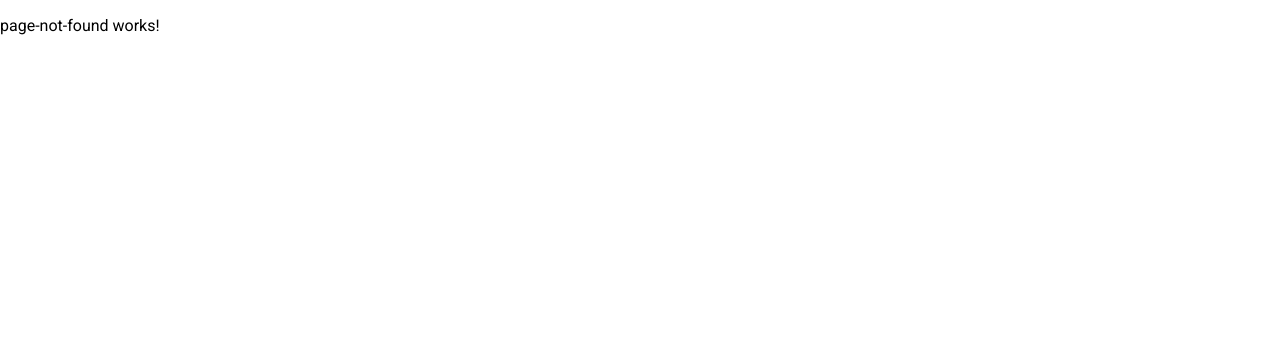
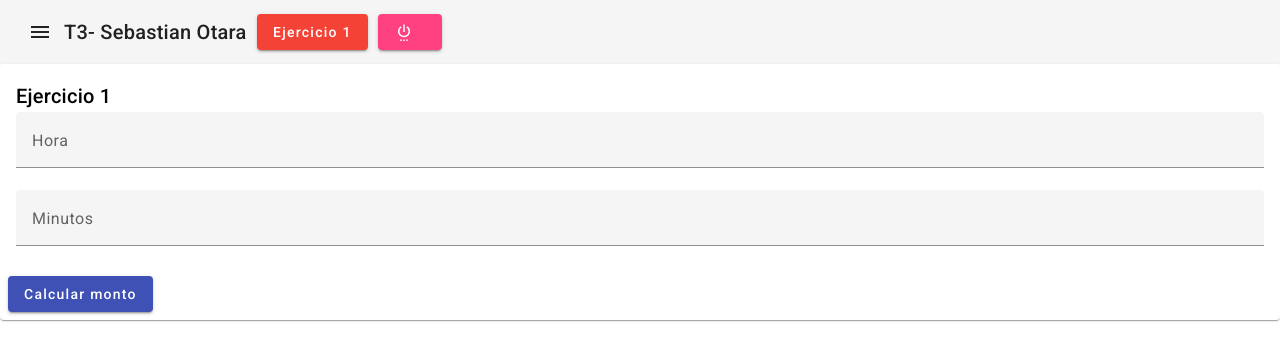
Before and after one commit to sebastianfabrizio/T3-OtaraDiazSebastianFabrizio-, an Angular app: page /dashboard/ejercicio1 in a window 1280 px wide. Shown: the top 360 px of the page. Built offline with nearby package versions, Linux system fonts and the light colour scheme; sample sign-in values are in the browser's storage.

Commit message:
Interfaz y ruteo del ejercicio 1

```diff
--- a/src/app/app.routes.ts
+++ b/src/app/app.routes.ts
@@ -3,13 +3,14 @@ import { LoginComponent } from './auth/login/login.component';
 import { DashboardComponent } from './dashboard/dashboard.component';
 import { authGuard } from './auth.guard';
 import { PageNotFoundComponent } from './page-not-found/page-not-found.component';
+import { Ejercicio1Component } from './dashboard/ejercicio1/ejercicio1.component';
 
 export const routes: Routes = [
     {path:"login", component:LoginComponent},
     {path:"dashboard", component:DashboardComponent,
     canActivate:[authGuard],
     children:[
-
+        {path:"ejercicio1", component:Ejercicio1Component}
     ]},
 
     {path:"", redirectTo:"login", pathMatch:"full"},
--- a/src/app/dashboard/dashboard.component.html
+++ b/src/app/dashboard/dashboard.component.html
@@ -2,8 +2,8 @@
     <button mat-icon-button class="example-icon" aria-label="Example icon-button with menu icon">
       <mat-icon>menu</mat-icon>
     </button>
-    <span>T3- Sebastian Otara</span>
-
+    <span>T3- Sebastian Otara</span>&nbsp;&nbsp;
+    <button mat-raised-button color="warn" (click)="Ejercicio1()">Ejercicio 1</button>&nbsp;&nbsp;
     <button mat-raised-button color="accent" (click)="logout()"><mat-icon>settings_power</mat-icon></button>
   </mat-toolbar>
 
--- a/src/app/dashboard/dashboard.component.ts
+++ b/src/app/dashboard/dashboard.component.ts
@@ -1,5 +1,5 @@
 import { Component } from '@angular/core';
-import { Router, RouterOutlet } from '@angular/router';
+import { ActivatedRoute, Router, RouterOutlet } from '@angular/router';
 import { MaterialModule } from '../angular-material/material/material.module';
 import { AuthService } from '../auth/auth.service';
 
@@ -12,10 +12,13 @@ import { AuthService } from '../auth/auth.service';
 })
 export class DashboardComponent {
 
-  constructor(private router:Router, private auth:AuthService){
+  constructor(private router:Router, private auth:AuthService, private active: ActivatedRoute){
 
   }
 
+  Ejercicio1(){
+    this.router.navigate(["ejercicio1"],{relativeTo:this.active } )
+  }
   logout(){
     this.auth.logout()
     this.router.navigate(["login"])
--- /dev/null
+++ b/src/app/dashboard/ejercicio1/ejercicio1.component.html
@@ -0,0 +1,21 @@
+<mat-card>
+    <mat-card-header>
+      <mat-card-title>Ejercicio 1</mat-card-title>
+    </mat-card-header>
+    <mat-card-content>
+        <div style="display: flex; flex-direction: column;">
+        <mat-form-field appearance="fill">
+            <mat-label>Hora</mat-label>
+            <input matInput type="number" >
+        </mat-form-field>
+
+        <mat-form-field appearance="fill">
+            <mat-label>Minutos</mat-label>
+            <input matInput type="number" >
+        </mat-form-field>
+        </div>
+    </mat-card-content>
+    <mat-card-actions>
+    <button mat-raised-button color="primary">Calcular monto</button>
+    </mat-card-actions>
+  </mat-card>
```
Also changed, not shown: src/app/dashboard/ejercicio1/ejercicio1.component.ts (added, +13 -0 lines), src/app/dashboard/ejercicio1/ejercicio1.component.css (added), 1 other file (tests, documents, lock files or other folders).
